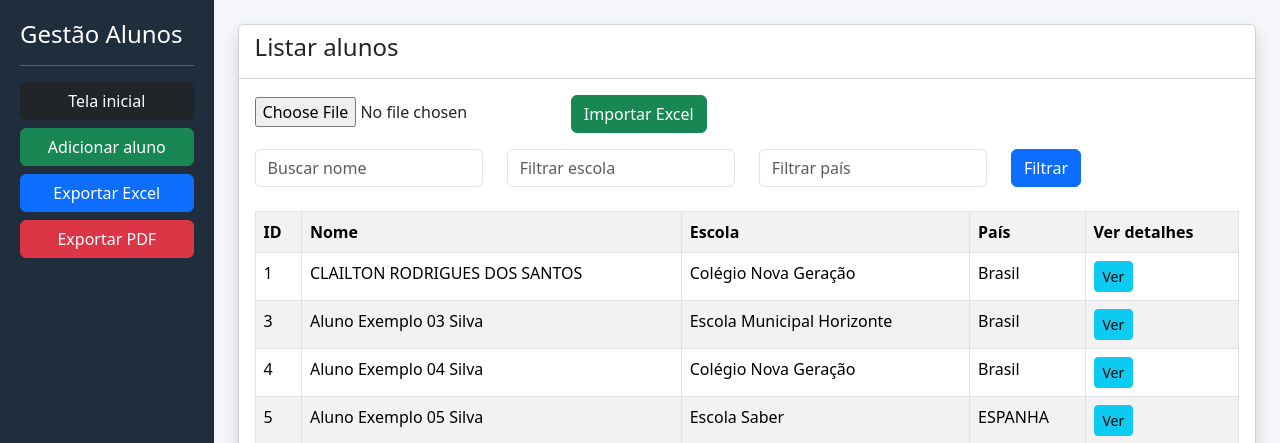
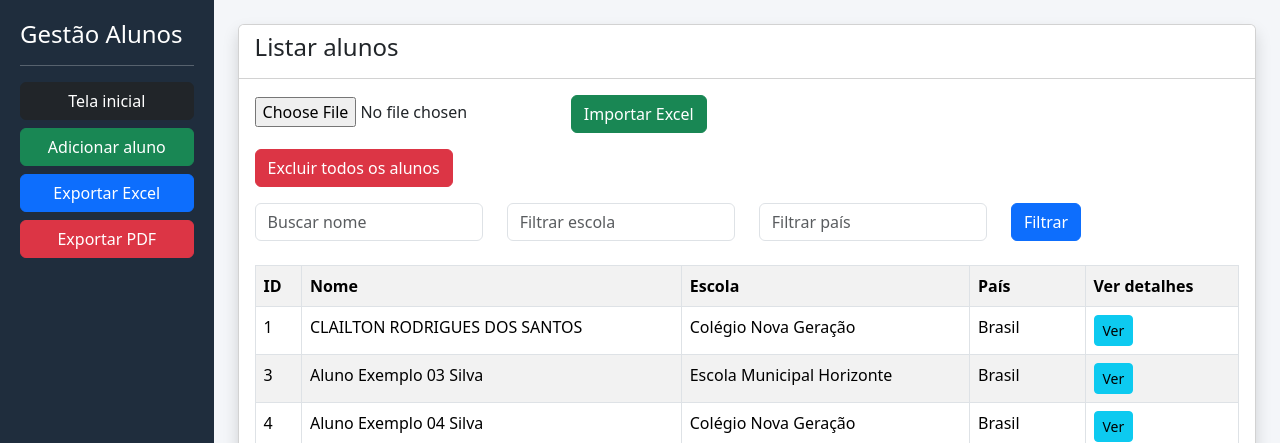
Before and after one commit to RECIFE-NO-MUNDO/Sistema-de-Cadastro, a Flask app: page / in a window 1280 px wide. Shown: the top 443 px of the page. Run offline with Flask 3, Linux system fonts and the light colour scheme; data comes from the database, SQL or seed files in the repository.

Commit message:
Update dashboard.html

```diff
--- a/templates/dashboard.html
+++ b/templates/dashboard.html
@@ -14,6 +14,14 @@
             <input type="file" name="arquivo">
             <button class="btn btn-success">Importar Excel</button>
         </form>
+
+        <div class="mb-3">
+          <a href="/excluir_todos"
+             class="btn btn-danger"
+             onclick="return confirm('Tem certeza que deseja excluir todos os cadastros?')">
+             Excluir todos os alunos
+          </a>
+        </div>
 
         <form method="get" class="row mb-4">
 
```
